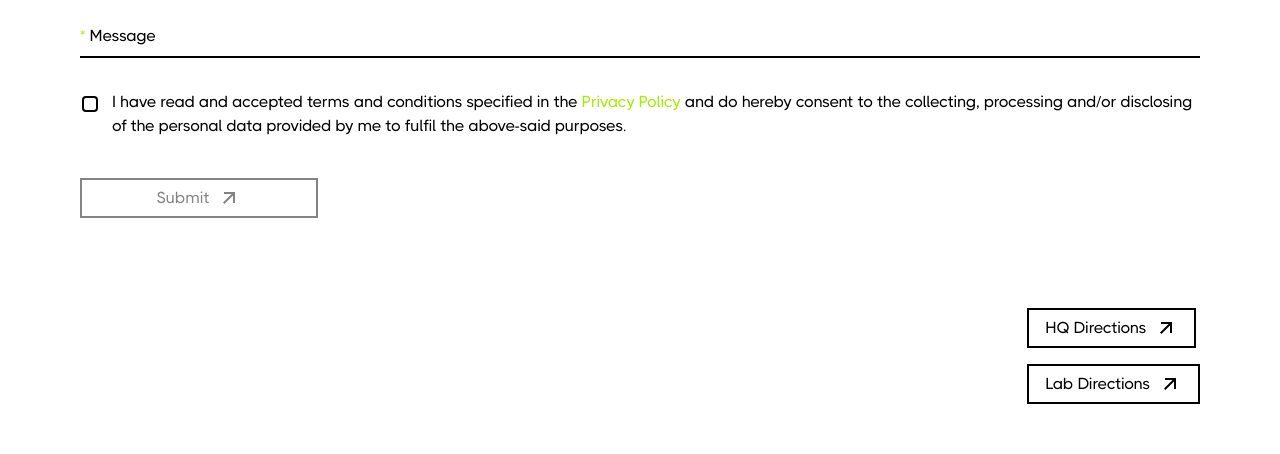
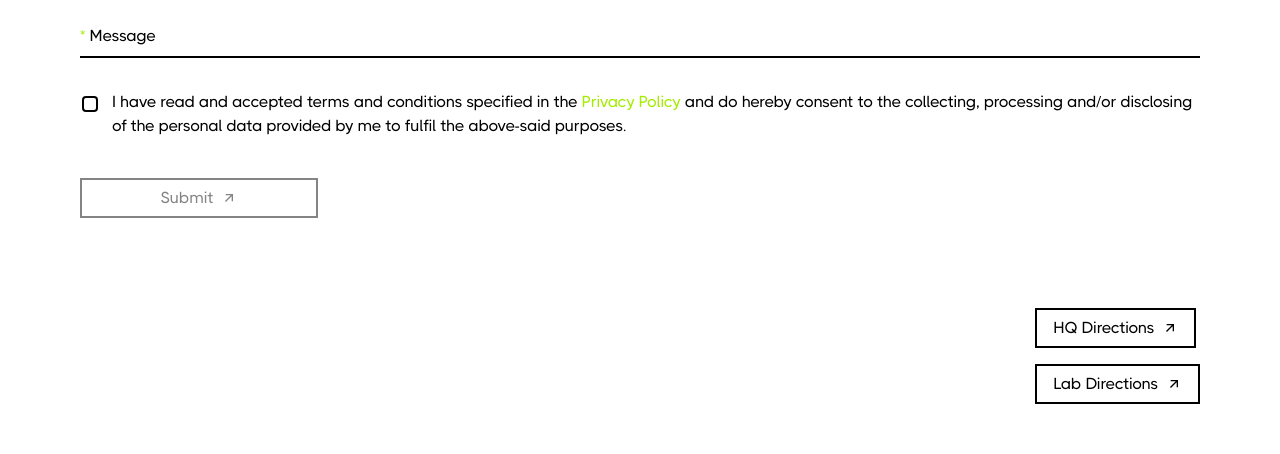
Before and after one commit to Life-Cycle-Dev/cannex-frontend, a Next.js app: page /contact in a window 1280 px wide. Shown: the part 1742-2196 px from the top of the page. Built offline with nearby package versions, Linux system fonts and the light colour scheme; no server answers.

Commit message:
feat: enhance Button component with animation support and update suffixIcon styling in Contact and Map components

```diff
--- a/src/components/Button.tsx
+++ b/src/components/Button.tsx
@@ -15,6 +15,7 @@ interface Props {
   className?: string;
   disabled?: boolean;
   onClick?: () => void;
+  isAnimate?: boolean;
 }
 
 export default function Button({
@@ -26,6 +27,7 @@ export default function Button({
   className = "w-full",
   disabled = false,
   onClick,
+  isAnimate = true,
 }: Props) {
   function resolveButtonClass() {
     if (disabled) {
@@ -37,7 +39,7 @@ export default function Button({
       case "secondaryBlack":
         return "text-black border-[2px] border-black hover:bg-black hover:text-crystalGreen";
       case "secondaryWhite":
-        return "text-white border-[2px] border-white hover:border-none hover:bg-black hover:text-crystalGreen";
+        return "text-white border-[2px] border-white hover:bg-black hover:text-crystalGreen";
       case "pagination":
         return "text-black border-[1px] border-neutral100 hover:border-black hover:bg-black hover:text-crystalGreen";
       case "paginationFocus":
@@ -51,12 +53,37 @@ export default function Button({
     <button
       disabled={disabled}
       onClick={href ? () => (window.location.href = href) : onClick}
-      className={`h-10 inline-flex items-center justify-center gap-2 px-4 font-medium cursor-pointer
+      className={`group h-10 inline-flex items-center justify-center gap-2 px-4 font-medium cursor-pointer
         ${resolveButtonClass()} ${className}`}
     >
       {prefixIcon && <span className="flex items-center">{prefixIcon}</span>}
       {text}
-      {suffixIcon && <span className="flex items-center">{suffixIcon}</span>}
+
+      {suffixIcon && (disabled || !isAnimate) && (
+        <span className="flex items-center">{suffixIcon}</span>
+      )}
+
+      {suffixIcon && !disabled && isAnimate && (
+        <div className="flex items-center relative w-4 h-4 overflow-hidden">
+          <div
+            className="
+            absolute transition-transform duration-500 ease-ou2
+            group-hover:-translate-y-3 group-hover:translate-x-3 group-hover:text-white
+          "
+          >
+            {suffixIcon}
+          </div>
+          <div
+            className="
+              absolute transition-transform duration-500 ease-out
+              translate-y-3 -translate-x-3 text-crystalGreen
+              group-hover:translate-y-0 group-hover:translate-x-0
+            "
+          >
+            {suffixIcon}
+          </div>
+        </div>
+      )}
     </button>
   );
 }
--- a/src/components/Contact.tsx
+++ b/src/components/Contact.tsx
@@ -170,7 +170,7 @@ export default function Contact() {
       <div className="mt-10">
         <Button
           text="Submit"
-          suffixIcon={<RightUpIcon />}
+          suffixIcon={<RightUpIcon className="w-4 h-4" />}
           className="w-[238px]"
           type="secondaryBlack"
           disabled={
--- a/src/components/Map.tsx
+++ b/src/components/Map.tsx
@@ -42,7 +42,7 @@ export default function Map() {
           text="HQ Directions"
           type="secondaryBlack"
           className="w-fit bg-white"
-          suffixIcon={<RightUpIcon />}
+          suffixIcon={<RightUpIcon className="w-4 h-4" />}
           onClick={() => {
             setLinkAddress(
               googleMaps.find(
@@ -55,7 +55,7 @@ export default function Map() {
           text="Lab Directions"
           type="secondaryBlack"
           className="w-fit bg-white"
-          suffixIcon={<RightUpIcon />}
+          suffixIcon={<RightUpIcon className="w-4 h-4" />}
           onClick={() => {
             setLinkAddress(
               googleMaps.find((item) => item.key === "contact.lab-google-map")
--- a/src/components/ShareButton.tsx
+++ b/src/components/ShareButton.tsx
@@ -25,6 +25,7 @@ export default function ShareButton({ imageUrl, title, url }: ShareInfo) {
           url,
         });
       }}
+      isAnimate={false}
       suffixIcon={<ShareIcon className="hover:text-crystalGreen" />}
     />
   );
```
